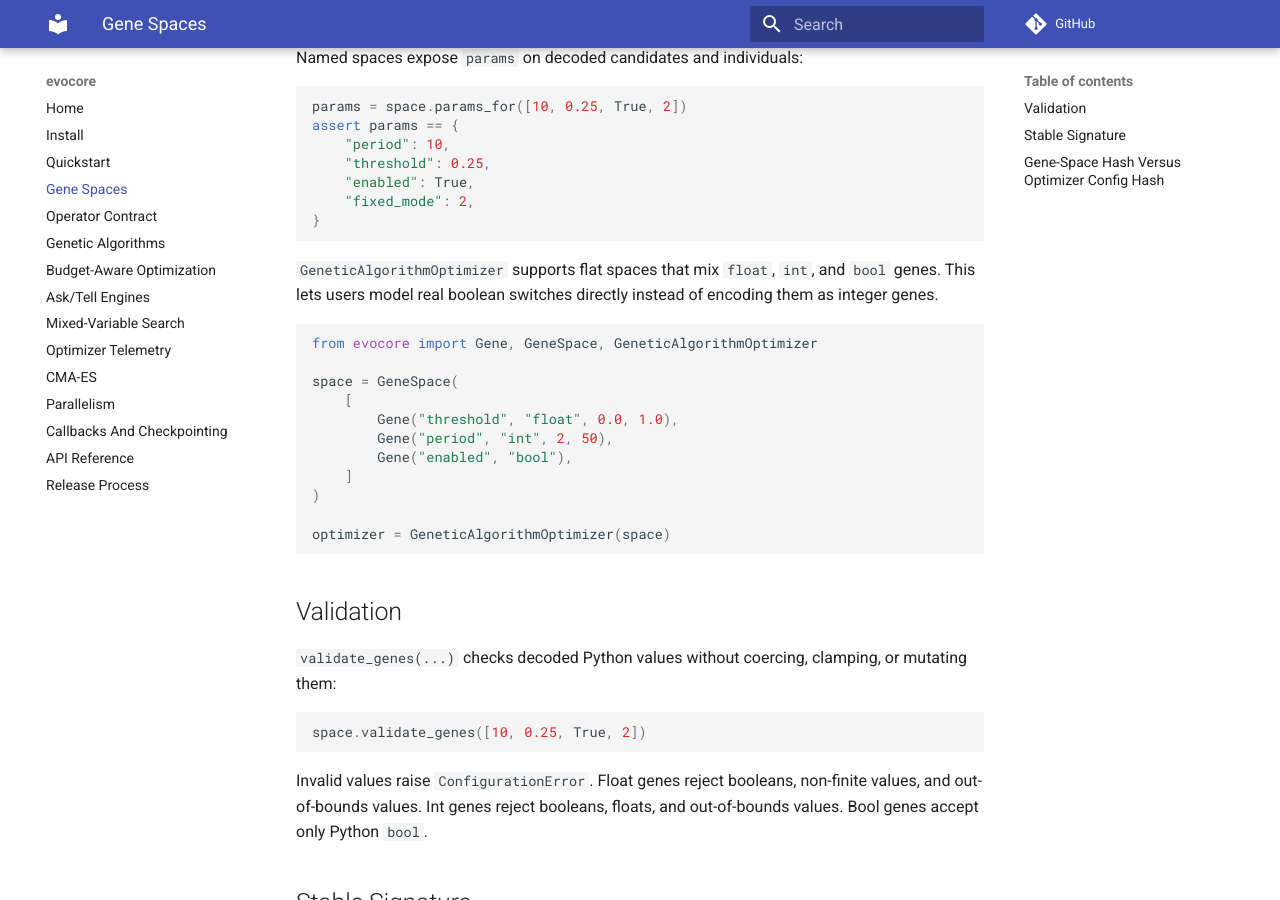
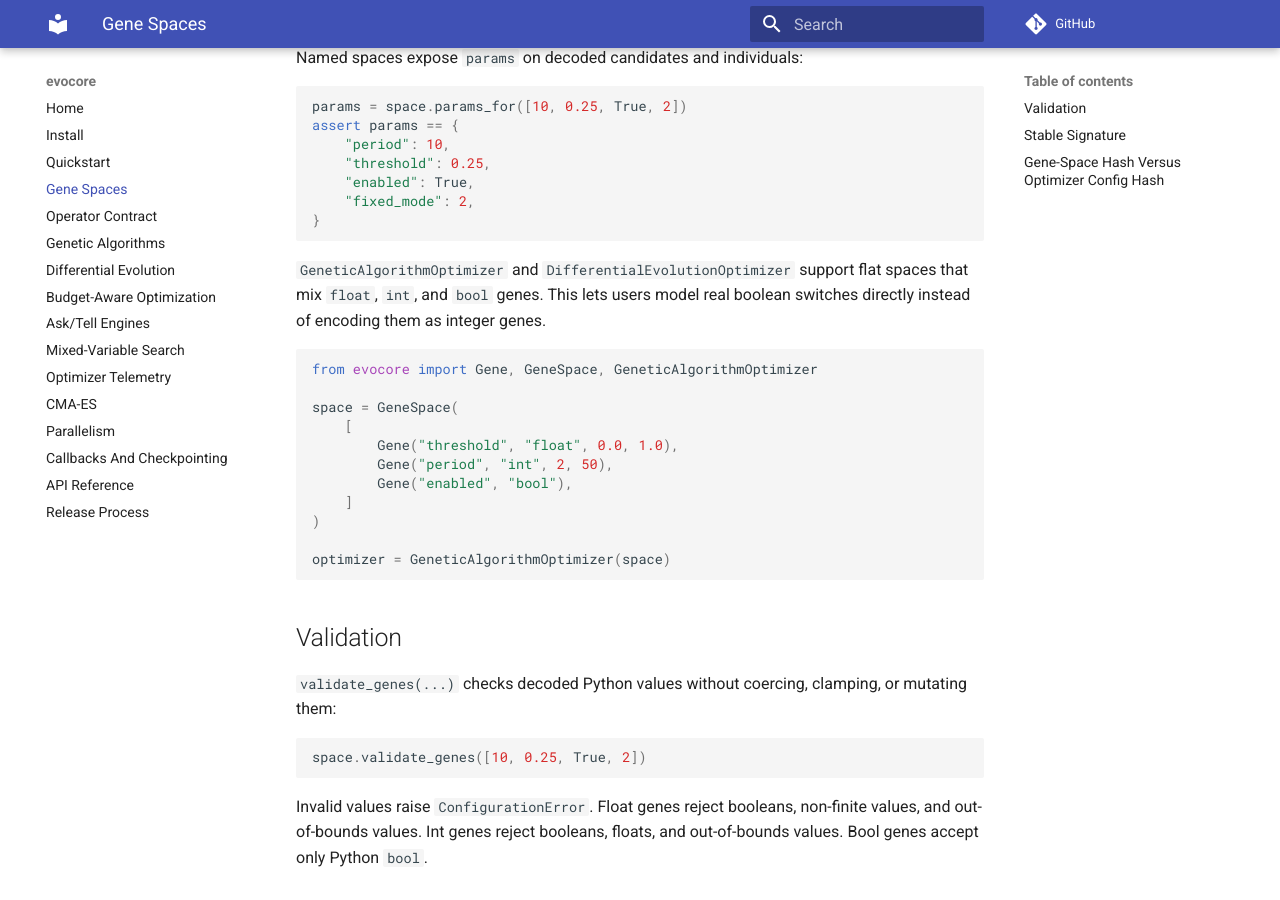
Before and after one commit to Murfidar/evocore, an MkDocs documentation site: the page built from docs/site/gene-space.md, in a window 1280 px wide and 900 px high, scrolled down 738 px. Built offline with MkDocs 1.6.1 and Material for MkDocs 9.7.7, drawn with Linux system fonts in a browser that asks for light colours; comment, search, counter and statistics services are not loaded.

Commit message:
docs(de): document differential evolution optimizer

````diff
--- a/docs/site/gene-space.md
+++ b/docs/site/gene-space.md
@@ -43,9 +43,9 @@
 }
 ```
 
-`GeneticAlgorithmOptimizer` supports flat spaces that mix `float`, `int`, and
-`bool` genes. This lets users model real boolean switches directly instead of
-encoding them as integer genes.
+`GeneticAlgorithmOptimizer` and `DifferentialEvolutionOptimizer` support flat
+spaces that mix `float`, `int`, and `bool` genes. This lets users model real
+boolean switches directly instead of encoding them as integer genes.
 
 ```python
 from evocore import Gene, GeneSpace, GeneticAlgorithmOptimizer
--- a/mkdocs.yml
+++ b/mkdocs.yml
@@ -12,6 +12,7 @@
   - Gene Spaces: gene-space.md
   - Operator Contract: operator-contract.md
   - Genetic Algorithms: ga.md
+  - Differential Evolution: de.md
   - Budget-Aware Optimization: budget-aware-optimization.md
   - Ask/Tell Engines: ask-tell-engines.md
   - Mixed-Variable Search: mixed-variable-search.md
````
Also changed, not shown: CHANGELOG.md (+8 -0 lines), docs/site/api.md (+4 -0 lines), docs/site/ask-tell-engines.md (+6 -0 lines), docs/site/callbacks-checkpointing.md (+7 -0 lines), docs/site/de.md (added, +59 -0 lines).
